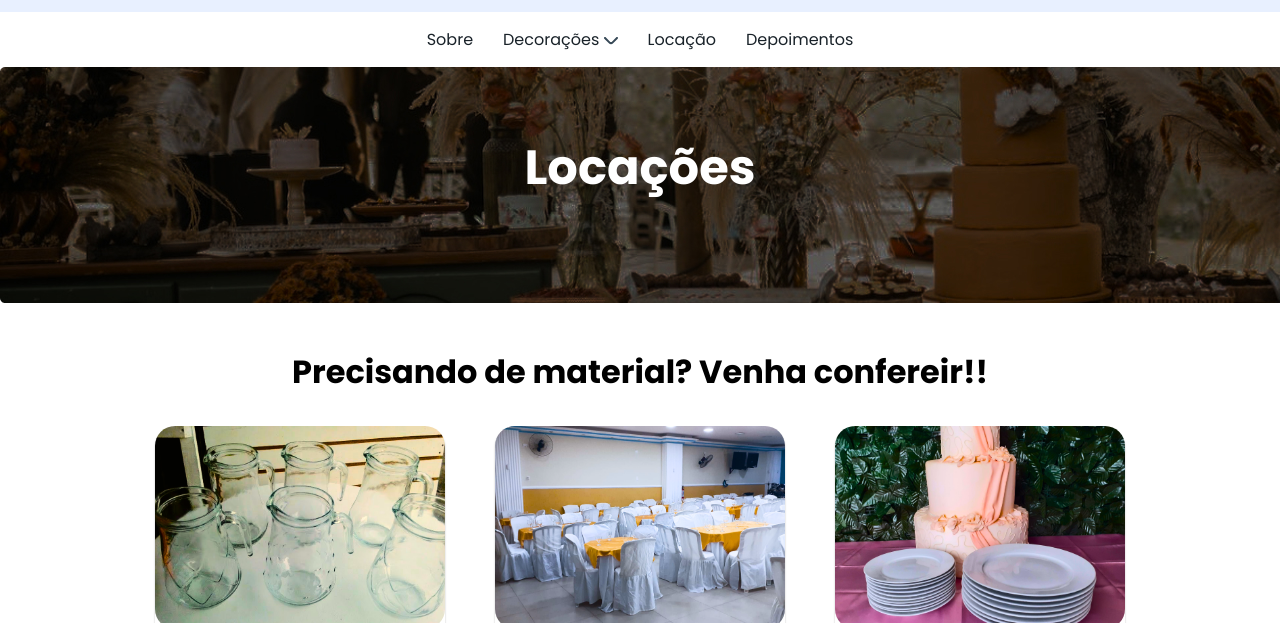
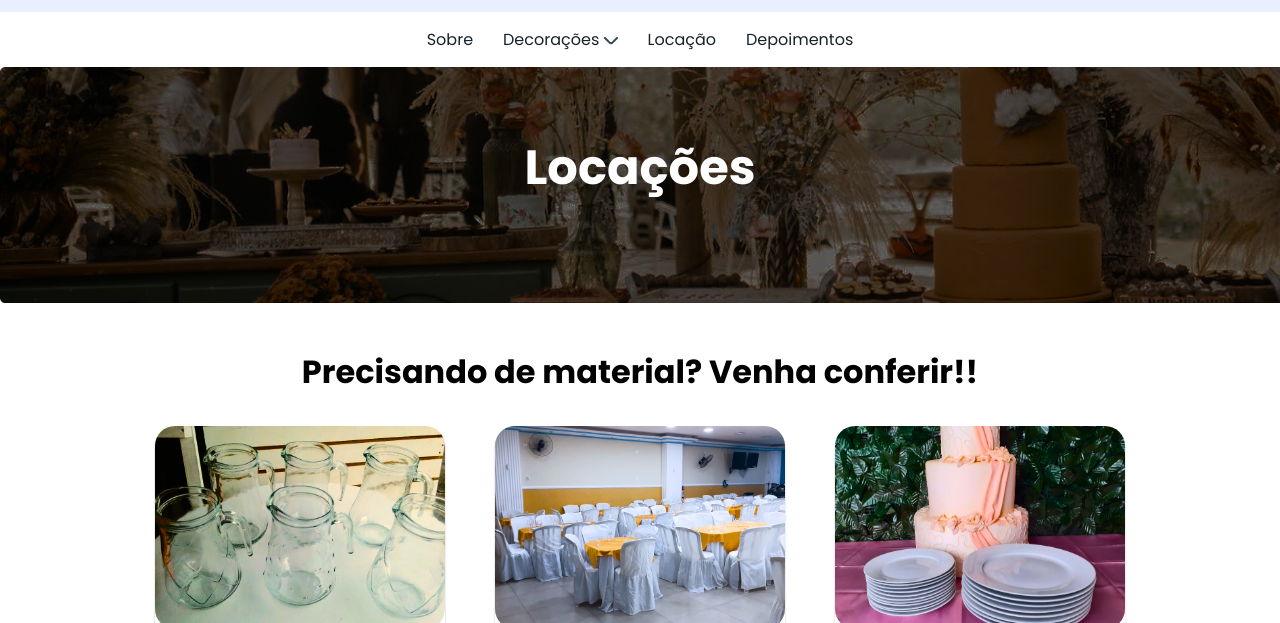
Before and after one commit to KevinShiroma/mercia, a plain HTML site: page locacoes.html in a window 1280 px wide. Shown: the part 177-800 px from the top of the page. Drawn offline with Linux system fonts and the light colour scheme.

Commit message:
Update locacoes.html

```diff
--- a/locacoes.html
+++ b/locacoes.html
@@ -77,7 +77,7 @@
   </section>
 
   <section class="categorias-section container" id="categorias">
-    <h1>Precisando de material? Venha confereir!! </h1>
+    <h1>Precisando de material? Venha conferir!! </h1>
     <div class="categorias">
       <div class="tematico-categorias">
         <a href="#">
```
